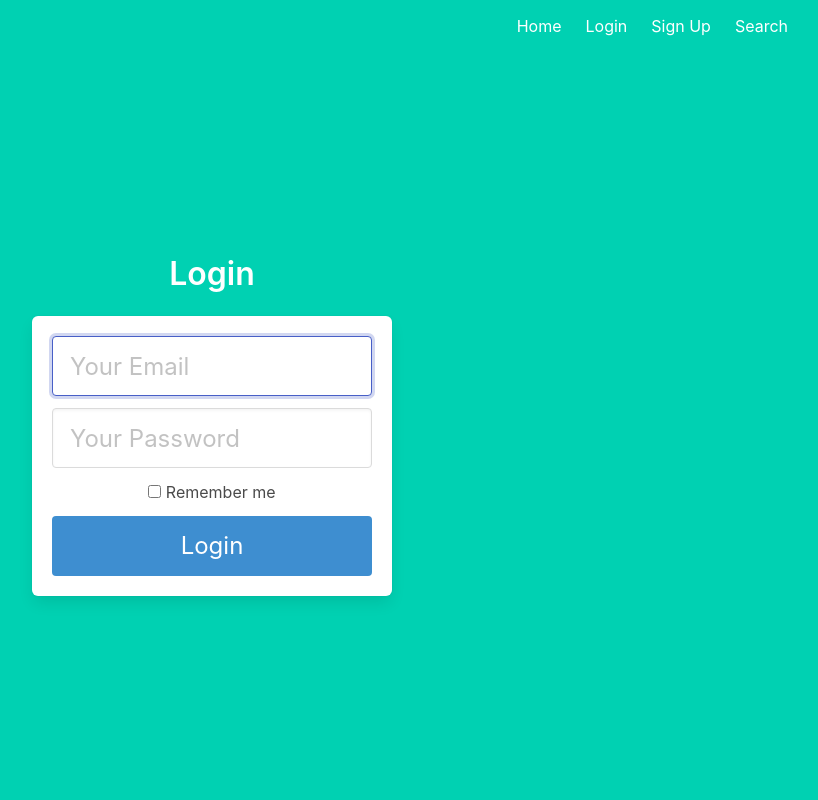
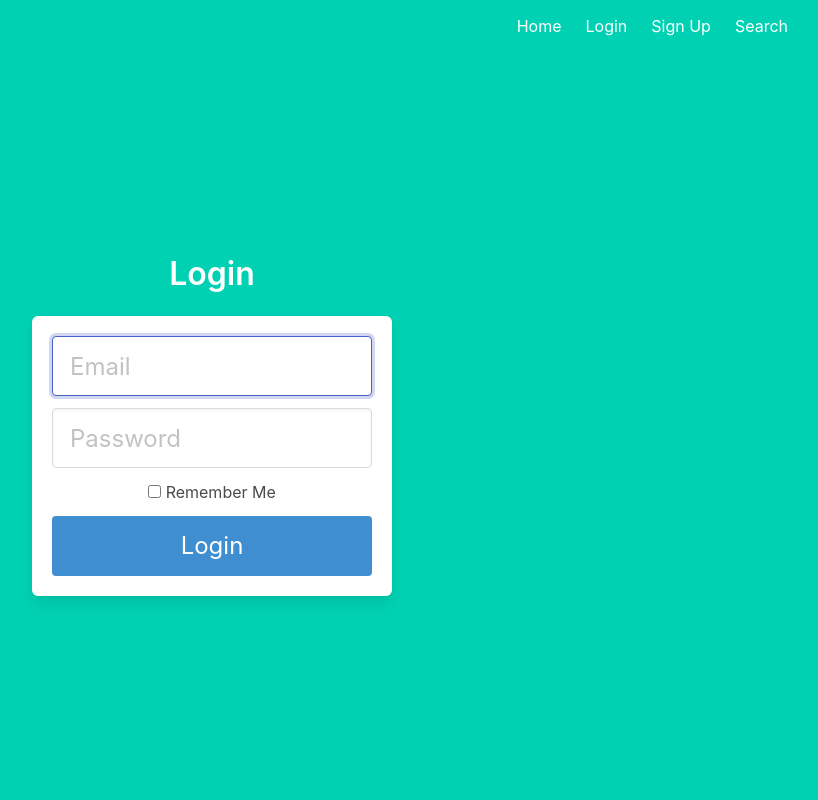
Before and after one commit to suh-fee/teamA34DesignProj, a Flask app: page /login in a window 1280 px wide. Shown: the whole page, without its empty margins (428-1246 px from the left). Run offline with Flask 2, Linux system fonts and the light colour scheme.

Commit message:
Update login placeholders

```diff
--- a/source/templates/login.html
+++ b/source/templates/login.html
@@ -15,19 +15,19 @@
         <form method="POST" action="/login">
             <div class="field">
                 <div class="control">
-                    <input class="input is-large" type="email" name="email" placeholder="Your Email" autofocus="">
+                    <input class="input is-large" type="email" name="email" placeholder="Email" autofocus="">
                 </div>
             </div>
 
             <div class="field">
                 <div class="control">
-                    <input class="input is-large" type="password" name="password" placeholder="Your Password">
+                    <input class="input is-large" type="password" name="password" placeholder="Password">
                 </div>
             </div>
             <div class="field">
                 <label class="checkbox">
                     <input type="checkbox">
-                    Remember me
+                    Remember Me
                 </label>
             </div>
             <button class="button is-block is-info is-large is-fullwidth">Login</button>
```
